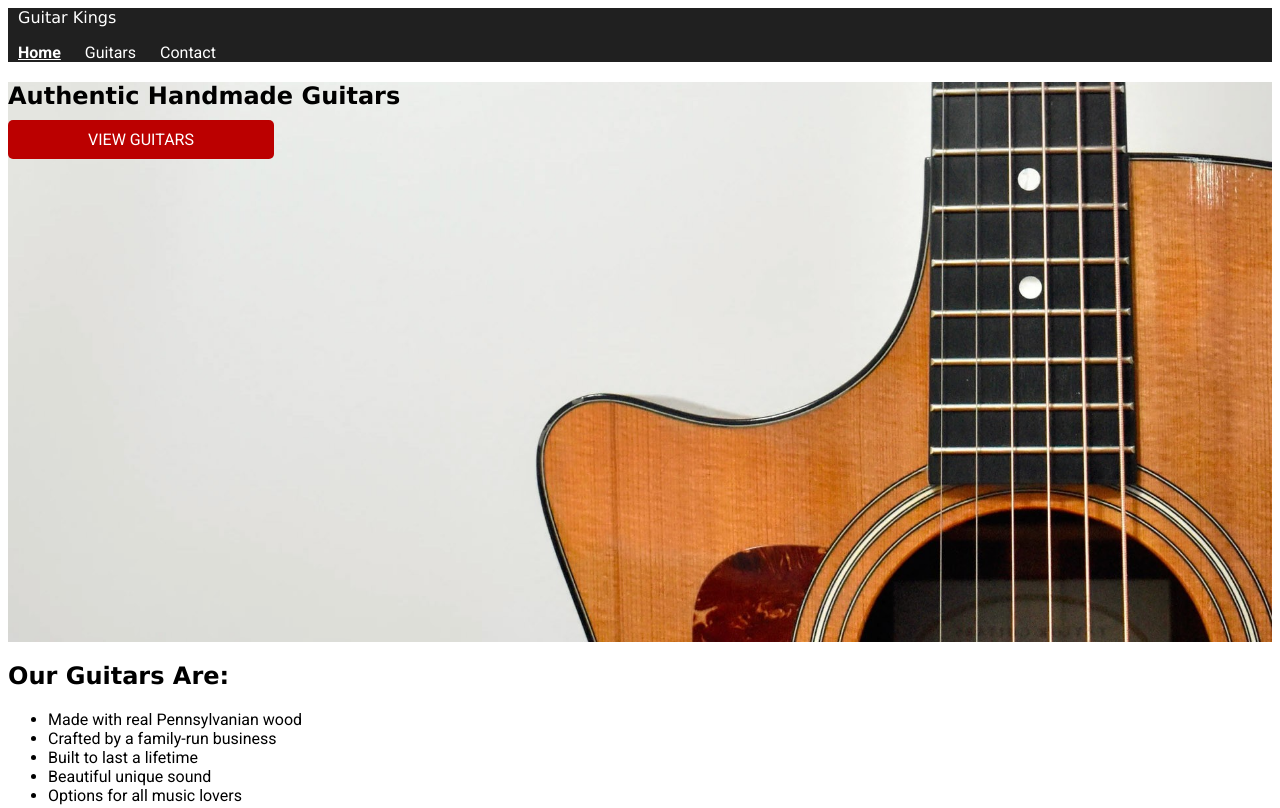
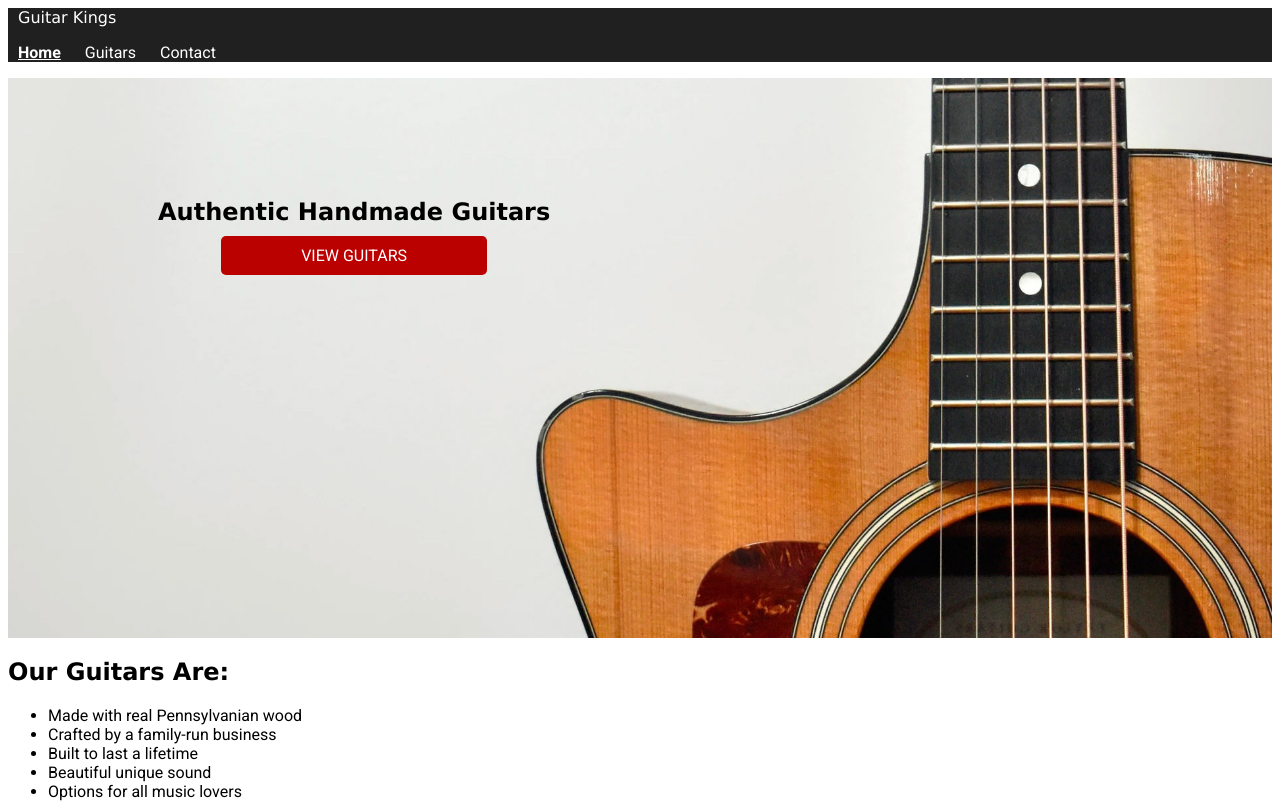
Before and after one commit to L-M-W/GuitarKings, a plain HTML site: page index.html in a window 1280 px wide. Shown: the top 808 px of the page. Drawn offline with Linux system fonts and the light colour scheme; a web font is replaced by a local one.

Commit message:
added css

```diff
--- a/index.html
+++ b/index.html
@@ -35,8 +35,10 @@
       </div>
       <!-- Included in the header because it introduces the site-->
       <section id="hero">
-        <h1>Authentic Handmade Guitars</h1>
-        <a href="guitars.html" class="cta">View Guitars</a>
+        <div class="hero-content">
+          <h1>Authentic Handmade Guitars</h1>
+          <a href="guitars.html" class="cta">View Guitars</a>
+        </div>
       </section>
     </header>
 
--- a/styles/styles.css
+++ b/styles/styles.css
@@ -58,6 +58,14 @@ h2,
   background-size: cover;
   background-position-x: right;
   background-position: bottom;
+  position: relative;
+}
+.hero-content{
+  position: absolute;
+  text-align: center;
+  top: 100px;
+  left: 150px;
+}
 }
 /*Contact page*/
 input,
```
